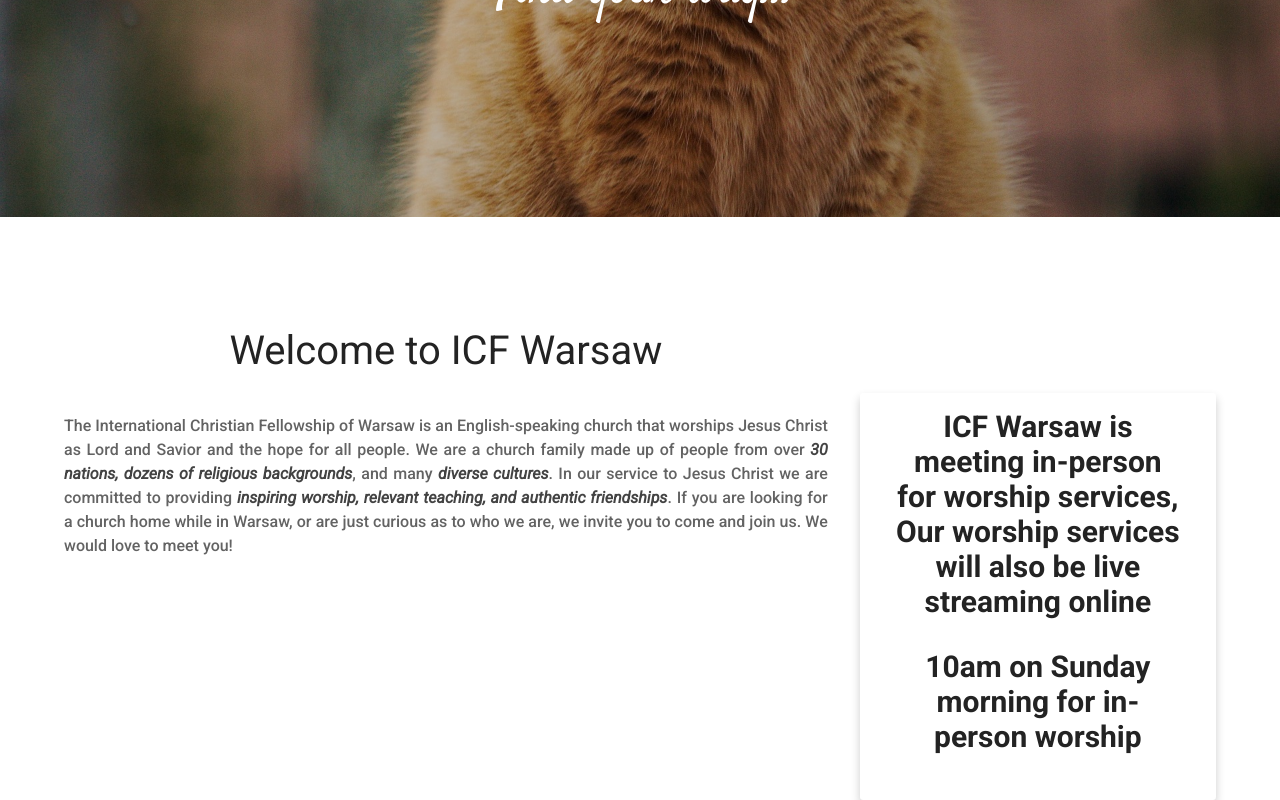
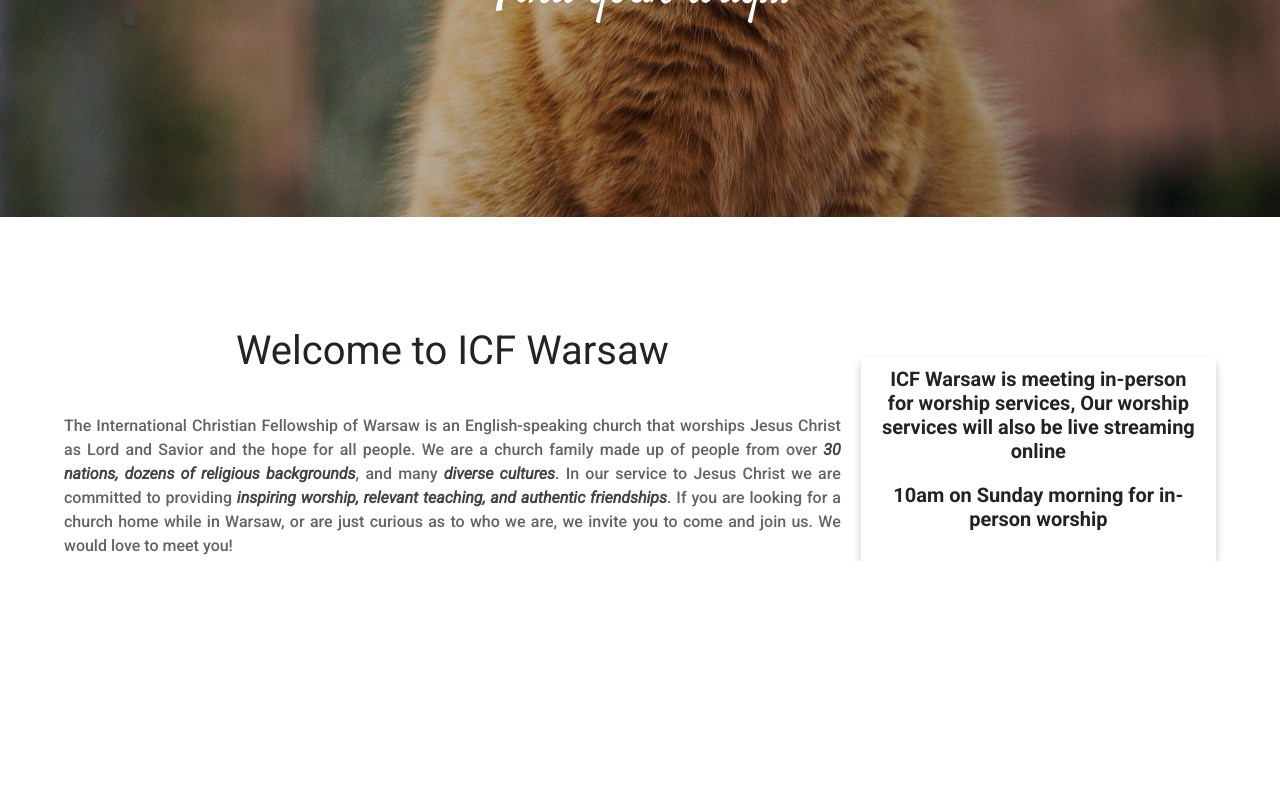
Before and after one commit to alfesen/new-icf-warsaw, a React (Vite) app: page / in a window 1280 px wide. Shown: the part 583-1383 px from the top of the page. After the commit the page ends 1144 px from the top, so only its background shows below. Built offline with nearby package versions, Linux system fonts and the light colour scheme.

Commit message:
Remove large h3 var

```diff
--- a/src/index.scss
+++ b/src/index.scss
@@ -79,6 +79,6 @@ h2 {
     font-size: $font-secondary-header-lg;
   }
   h3 {
-    font-size: $font-tertiary-header-lg;
+    font-size: $font-tertiary-header-sm;
   }
 }
--- a/src/sass/_vars.scss
+++ b/src/sass/_vars.scss
@@ -8,7 +8,6 @@ $font-secondary-header-md: 2.8rem;
 $font-secondary-header-lg: 4rem;
 $font-tertiary-header-sm: 2rem;
 $font-tertiary-header-md: 2.4rem;
-$font-tertiary-header-lg: 3rem;
 $font-lg: 2.5rem;
 $font-md: 2.4rem;
 $font-sm: 1.6rem;
--- a/src/views/Announcements/Announcements.module.scss
+++ b/src/views/Announcements/Announcements.module.scss
@@ -5,8 +5,7 @@
   flex-direction: column;
   margin: 6em 0 0;
   text-align: center;
-  font-size: $font-sm;
-  padding: 0.5em 1em;
+  padding: 3em;
 }
 
 @media (min-width: 900px) {
```
